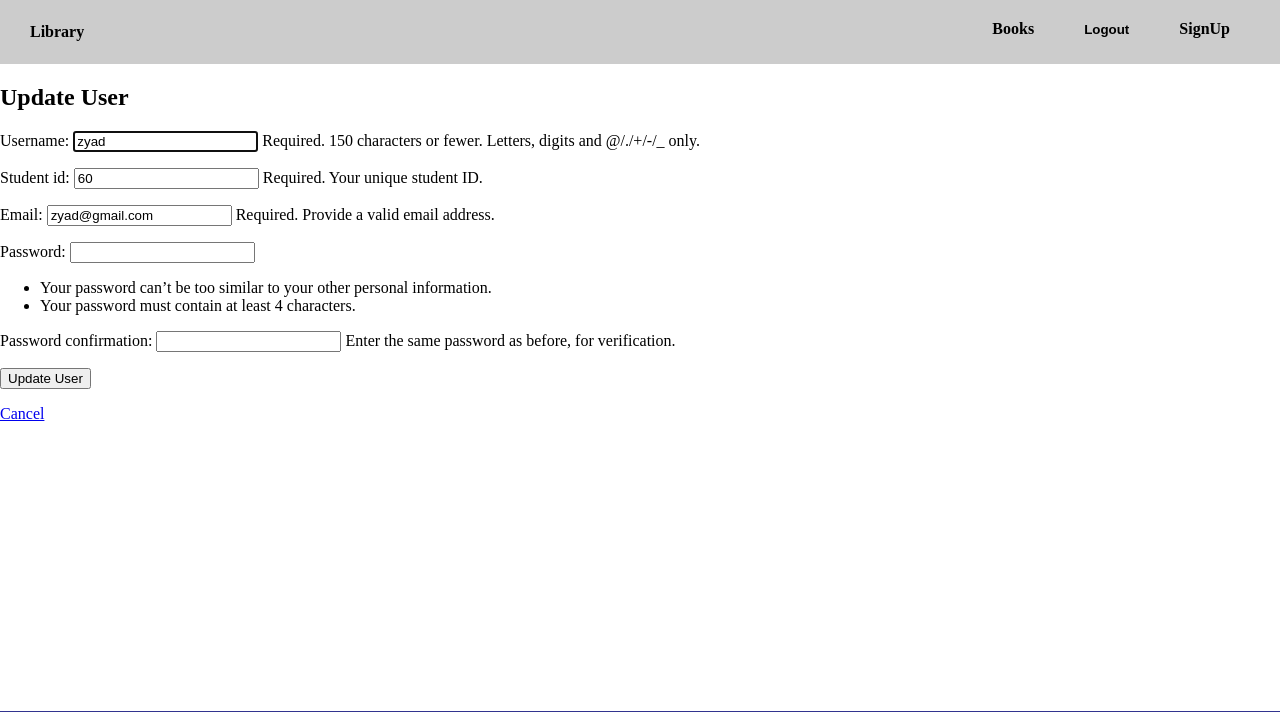
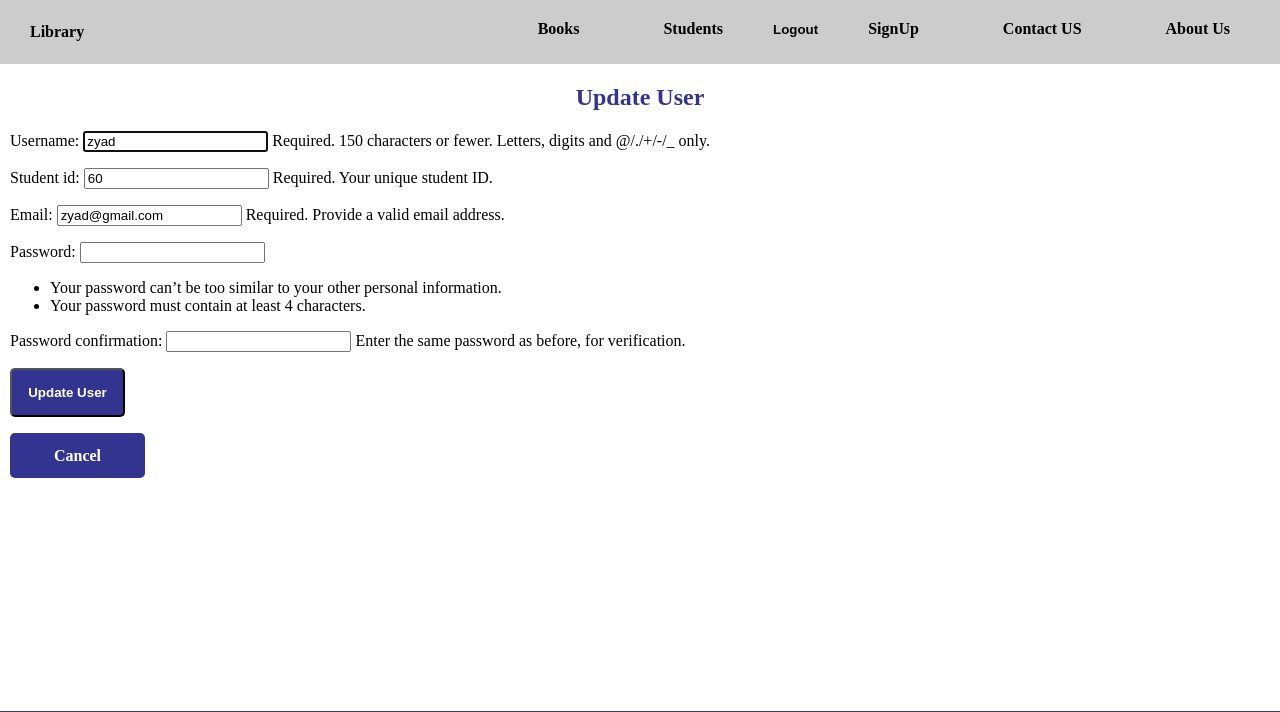
Before and after one commit to AmrYasserSaber/ITI-project, a Django app: page /users/update/3/ in a window 1280 px wide. Shown: the top 712 px of the page. Run offline with Django 4.2, Linux system fonts and the light colour scheme; a user stored in the database is signed in; data comes from the database, SQL or seed files in the repository.

Commit message:
new changes

```diff
--- a/admin_module/models.py
+++ b/admin_module/models.py
@@ -8,7 +8,7 @@ from django.core.exceptions import ValidationError
 
 
 class Student(AbstractUser):
-    student_id = models.CharField(max_length=10, unique=True)
+    student_id = models.IntegerField(unique=True,null=True)
     email = models.EmailField(unique=True)
 
     # Override the groups and user_permissions to avoid clashes
--- a/admin_module/templates/search_student.html
+++ b/admin_module/templates/search_student.html
@@ -5,8 +5,8 @@
 <h2 style="text-align: center;">Search for a Student</h2>
 
 <form method="GET" action="{% url 'search_student' %}" style="margin: 10px;">
-    <label for="student_name">Student Name</label>
-    <input type="text" name="student_name" id="student_name" placeholder="Enter student name" required>
+    <label for="student_id">Student ID</label>
+    <input type="number" name="student_id" id="student_name" placeholder="Enter student id" required>
     <button type="submit" class="button" style="margin-left: 10px; height: auto;">Search</button>
 </form>
 
--- a/admin_module/templates/users.html
+++ b/admin_module/templates/users.html
@@ -3,6 +3,7 @@
 {% block title %}All Users{% endblock %}
 
 {% block content %}
+<div style="margin: 10px;">
     <h2 style="text-align: center; color: #32348f;">All Users</h2>
     <a href="{% url 'add_user' %}" class="button">Add New User</a>
     <table style="width: 100%; border-collapse: collapse;">
@@ -34,4 +35,6 @@
     </table>
 
     <a href="{% url 'admin_main' %}" class="button" style="margin-top: 20px;">Back </a>
+
+</div>
 {% endblock %}
--- a/admin_module/views.py
+++ b/admin_module/views.py
@@ -28,15 +28,17 @@ def admin_dashboard(request):
 @user_passes_test(admin_check)
 def search_student(request):
     results = []
-    student_name = request.GET.get('student_name', '').strip()
+    student_id = request.GET.get('student_id', '').strip()  # Get the student ID from the request
 
-    if student_name:  # Only perform the search if there's a name provided
-        # Search by first name or last name
-        results = Student.objects.filter(
-            username__icontains=student_name
-        )
+    if student_id:  # If there's an ID provided, filter by ID
+        try:
+            student_id = int(student_id)  # Convert ID to integer
+            results = Student.objects.filter(id=student_id)  # Filter by ID
+        except ValueError:
+            # Handle the case where the ID is not a valid integer
+            results = []
 
-    return render(request, 'search_results.html', {'results': results, 'student_name': student_name})
+    return render(request, 'search_results.html', {'results': results, 'student_id': student_id})
 
 
 @user_passes_test(admin_check)
@@ -45,7 +47,7 @@ def find_student(request):
 
 
 def about(request):
-    return render(request,'/about.html')
+    return render(request,'about.html')
 
 def contact(request):
-    return render(request,'/contact.html')
+    return render(request,'contact.html')
--- a/library_management/settings.py
+++ b/library_management/settings.py
@@ -125,7 +125,9 @@ STATIC_URL = 'static/'
 
 DEFAULT_AUTO_FIELD = 'django.db.models.BigAutoField'
 
-LOGIN_REDIRECT_URL = 'student_dashboard'  # Redirect after successful login
+LOGIN_URL = 'login'  # Adjust to your login URL name
+LOGOUT_URL = 'logout'  # Adjust to your logout URL name
+LOGIN_REDIRECT_URL = 'admin_dashboard'  # Redirect after successful login
 LOGOUT_REDIRECT_URL = 'login'  # Redirect after logout
 AUTH_USER_MODEL = 'admin_module.Student'
 
--- a/student_module/templates/books/book_detail.html
+++ b/student_module/templates/books/book_detail.html
@@ -9,9 +9,9 @@
       <h4>Total Copies:  {{ book.isbn }} </h4>
       <p>{{book.overview}}</p>
         <a href="{% url 'view_books' %}" class="button" style="padding: 5px;margin: 5px;">Back to Books</a>
-        <a href="{{ book.edit_url}}" class="button" style="padding: 5px;margin: 5px;">Edit</a>
+        <a href="{% url 'book_edit' book.id %}" class="button" style="padding: 5px;margin: 5px;">Edit</a>
 
-        <a href="{{ book.delete_url }}" class="button" style="padding: 5px;margin: 5px;">Delete</a>
+        <a href="{% url 'book_delete' book.id %}" class="button" style="padding: 5px;margin: 5px;">Delete</a>
     </div>
 </div>
 {% endblock %}
--- a/student_module/templates/books/book_edite.html
+++ b/student_module/templates/books/book_edite.html
@@ -36,7 +36,7 @@
         <input type="submit" value="Save"  class="button" style="height: auto;  ">
         </div>
     </form>
-    <a href="{{ book.show.url }}" class="button" style="margin: 10px;">Cancel</a>
+    <a href="{% url 'book_details' book.id %}" class="button" style="margin: 10px;">Cancel</a>
 
 
 
--- a/student_module/templates/student_module/add_user.html
+++ b/student_module/templates/student_module/add_user.html
@@ -2,11 +2,13 @@
 {% block title %}Add User{% endblock %}
 
 {% block content %}
+<div style="margin: 10px;">
 <h2>Add Student</h2>
 <form method="POST">
     {% csrf_token %}
     {{ form.as_p }}
-    <button type="submit">Add Student</button>
+    <button type="submit" class="button" style="height: auto;">Add Student</button>
 </form>
-<a href="{% url 'get_all_users' %}">Cancel</a>
+<a href="{% url 'get_all_users' %}" class="button">Cancel</a>
+</div>
 {% endblock %}
--- a/student_module/templates/student_module/signup.html
+++ b/student_module/templates/student_module/signup.html
@@ -18,6 +18,6 @@
         </p>
     {% else %}
         <h2 style="color:#32348f; text-align: center;">You are already logged in</h2>
-        <a href="{% url 'student_dashboard' %}" class="button" style="margin-left: 20px;">Go to Dashboard</a>
+        <a href="{% url 'student_dashboard' %}" class="button" style="margin-left: 20px;">Dashboard</a>
     {% endif %}
 {% endblock %}
--- a/student_module/templates/student_module/update_user.html
+++ b/student_module/templates/student_module/update_user.html
@@ -2,11 +2,13 @@
 {% block title %}Update User{% endblock %}
 
 {% block content %}
-<h2>Update User</h2>
+<div style="margin: 10px;">
+<h2 style="text-align: center;color: #32348f;">Update User</h2>
 <form method="POST">
     {% csrf_token %}
     {{ form.as_p }}
-    <button type="submit">Update User</button>
+    <button type="submit" class="button" style="height: auto;">Update User</button>
 </form>
-<a href="{% url 'get_all_users' %}">Cancel</a>
+<a href="{% url 'get_all_users' %}" class="button">Cancel</a>
+</div>
 {% endblock %}
--- a/templates/layouts/base.html
+++ b/templates/layouts/base.html
@@ -121,7 +121,7 @@
             </div>
             <div class="right">
                 <a href="{% url 'view_books' %}">Books</a>
-{#                <a href="{% url 'students.index' %}">Students</a>#}
+               <a href="{% url 'get_all_users' %}">Students</a>
                 {% if request.user.is_authenticated %}
                 <form  method="post"  action="{% url 'logout' %}" style="display: inline-block;">
                     {% csrf_token %}
@@ -131,9 +131,10 @@
                 {% else %}
                 <a href="{% url 'login' %}">Login</a>
                 {% endif %}
-{#                <a href="{% url 'contact' %}">Contact US</a>#}
-{#                <a href="{% url 'about' %}">About Us</a>#}
-            <a href="{% url 'signup' %}">SignUp</a>
+                <a href="{% url 'signup' %}">SignUp</a>
+              <a href="{% url 'contact' %}">Contact US</a>
+               <a href="{% url 'about' %}">About Us</a>
+
 {#            <a href="{% url 'loginAsStudent' %}">Login as student</a>#}
             </div>
         </nav>
```
Also changed, not shown: student_module/templates/books/book_create.html (deleted, +0 -40 lines), student_module/templates/books/create_book.html (+5 -2 lines), admin_module/migrations/0002_alter_student_student_id.py (added), admin_module/migrations/0003_alter_student_student_id.py (added).
